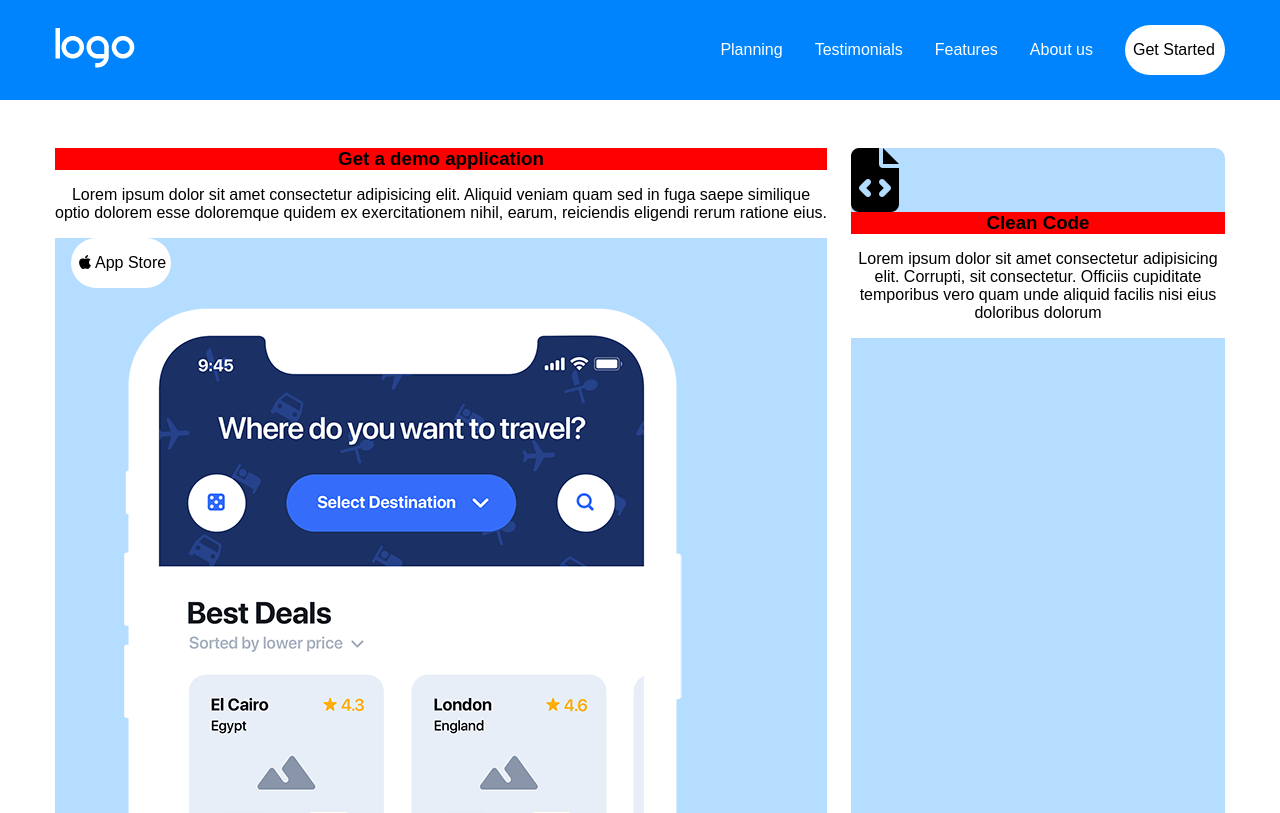
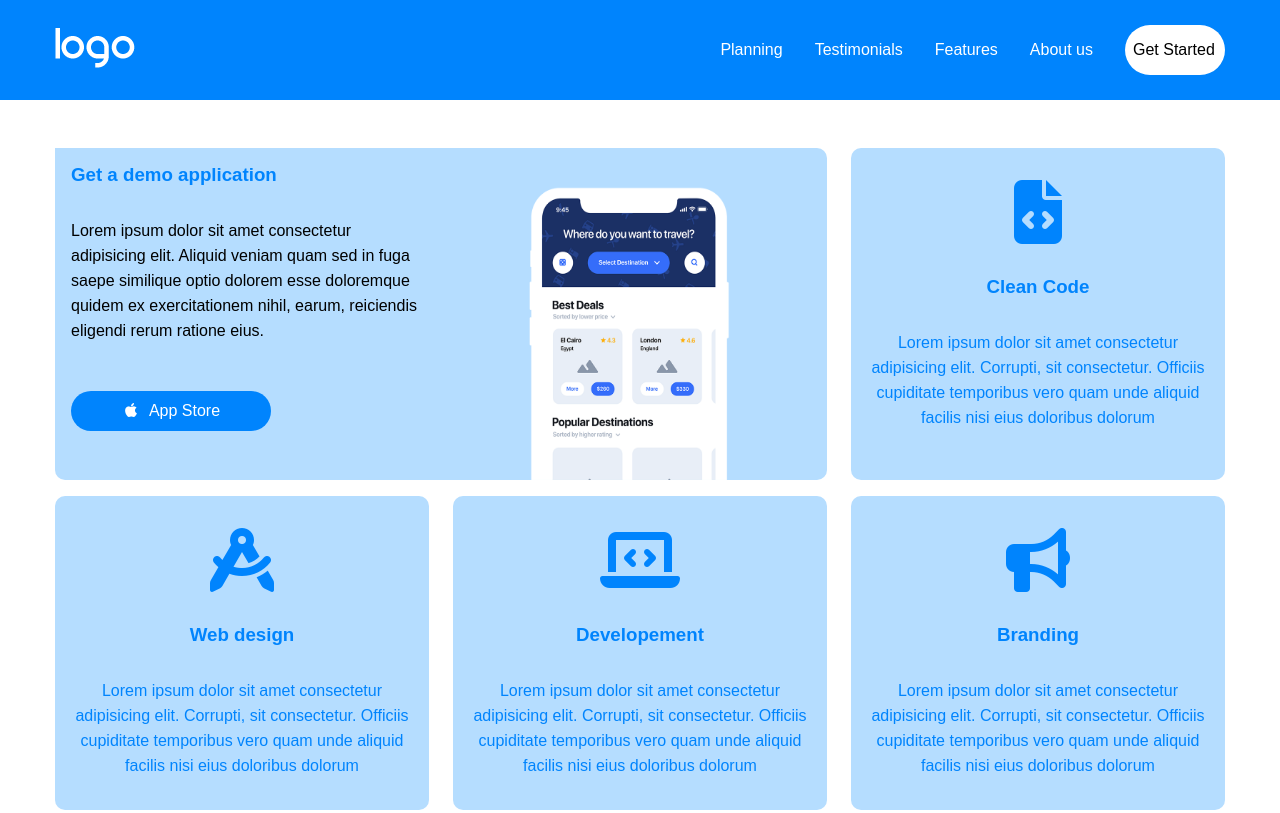
Before and after one commit to fede2796/htmlcss-responsive-layout, a plain HTML site: page index.html in a window 1280 px wide. Shown: the top 813 px of the page. Drawn offline with Linux system fonts and the light colour scheme.

Commit message:
fine info

```diff
--- a/css/style.css
+++ b/css/style.css
@@ -26,24 +26,6 @@ header{
 .list{
     display: none;
 }
-/*MAIN*/
-.col{
-    border: none;
-    background-color:#B5DDFF;
-    margin-top: 1rem;
-    border-radius: 10px;
-}
-.info{
-    padding-top: 2rem;
-    padding-bottom: 3rem;
-}
-.icon i{
-    color: white;
-}
-li a{
-    color: white;
-    text-decoration: none;
-}
 .button{
     height: 50px;
     width: 100px;
@@ -57,10 +39,99 @@ li a{
     color: black;
     text-decoration: none;
 }
+/*MAIN*/
+
+/*INFO*/
+.col{
+    border: none;
+    background-color:#B5DDFF;
+    margin-top: 1rem;
+    border-radius: 10px;
+    text-align: center;
+}
+.info{
+    padding-top: 2rem;
+    padding-bottom: 3rem;
+}
+.icon i{
+    color: white;
+}
+li a{
+    color: white;
+    text-decoration: none;
+}
+.img-col{
+    padding-top: 2rem;
+}
+.img-col img{
+    height: 300px;
+    width: 250px;
+    align-items: center;
+    margin-bottom: -0.2rem;
+}
+.text span{
+    text-align: start;
+    font-size: 20px;
+    color: blue;
+    width: 100%;
+}
+.text p{
+    background-color: #B5DDFF;
+    text-align: left;
+    padding-left: 1rem;
+    padding-right: 1rem;
+    line-height: 25px;
+}
+.text h3{
+    padding-left: 1rem;
+    text-align: left;
+    background-color: #B5DDFF;
+    padding-top: 1rem;
+    color: #0084fd;
+}
+.blue-btn{
+    width: 200px;
+    height: 40px;
+    background-color: #0084fd;
+    padding-top: 0.7rem;
+}
+.blue-btn i{
+    color: white;
+    margin-right: 5px;
+
+}
+.blue-btn a{
+    color: white;
+    margin-left: 8px;
+   ;
+}
+.application{
+    padding-bottom: 1rem;
+}
+.application i {
+    color:#0084fd;
+    padding-top: 1rem;
+    padding-bottom: 2rem;
+}
+.application h3{
+    background-color: #B5DDFF;
+    color: #0084fd;
+    padding-bottom: 1rem;
+}
+.application p{
+    background-color: #B5DDFF;
+    color: #0084fd;
+    padding-left: 1rem;
+    padding-right: 1rem;
+    line-height: 25px;
+}
+/*Strategy*/
 .strategy, .benefits{
     background-color: violet;
     padding-bottom: 1rem;
 }
+
+/*Testimonial*/
 .testimonial{
     padding-bottom: 2rem ;
 }
@@ -68,6 +139,7 @@ li a{
     background-color: purple;
 }
 
+/*Benefits*/
 h2, h3, p{
     text-align: center;
     background-color: white;
@@ -79,9 +151,13 @@ h2, h3, p{
     background-color: violet;
     padding: 1 rem 0;
 }
+
+/*About Us*/
 .us .container-col{
     padding: 1rem 0;
 }
+
+/*TRY*/
 .try h5, h4 {
     text-align: center;
 }
@@ -96,6 +172,7 @@ h2, h3, p{
     padding: 1rem 0;
     background-color: red;
 }
+
 /*FOOTER*/
 footer{
     height: 100px;
@@ -167,7 +244,14 @@ footer{
         justify-content: space-between;
 
     }
-
+    .img-col img{
+        justify-content: start;
+        display: flex;
+        margin-bottom: 0;
+    }
+    .application{
+        padding-top: 1rem;
+    }
 
 }
 /*DISPLAY*/
@@ -202,4 +286,28 @@ footer{
     .list{
         display: flex;
     }
+    .col:first-child{
+        display: flex;
+
+    }
+    .img-col{
+        padding-left: 4rem;
+    }
+    .img-col img{
+        height: 300px;
+        margin-bottom: 0rem;
+    }
+    .text{
+
+        width: 50%;
+    }
+    .text h3{
+        padding-top: 1rem;
+    }
+    .text p{
+        padding-top: 2rem;
+    }
+    .blue-btn{
+        margin-top: 2rem;
+    }
 }
```
